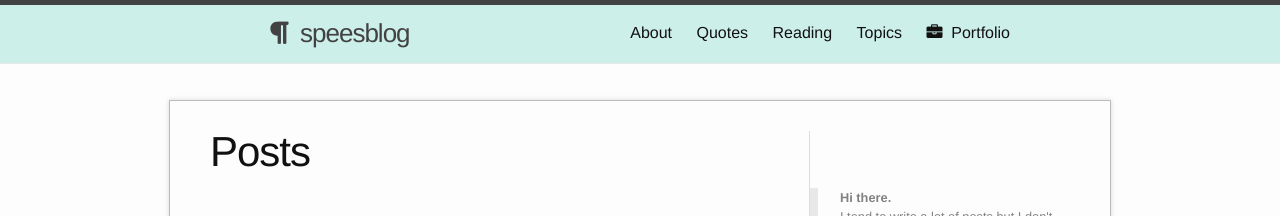
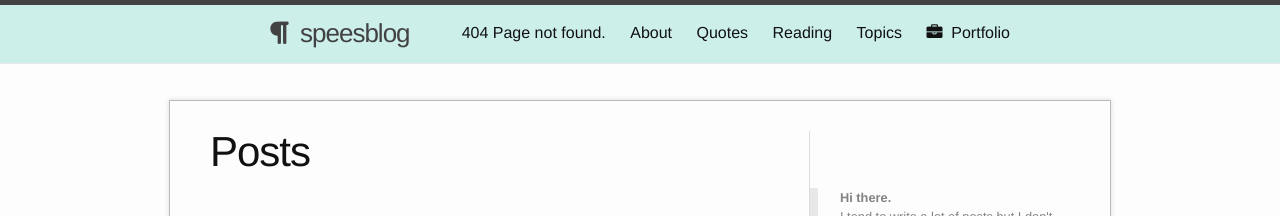
Before and after one commit to shelbyspees/speesblog, a Jekyll site: the page built from index.html, in a window 1280 px wide. Shown: the top 216 px of the page. Built offline with Jekyll 4.4.1, drawn with Linux system fonts in a browser that asks for light colours; nearby versions of some CDN libraries.

Commit message:
Update 404 page

```diff
--- a/404.md
+++ b/404.md
@@ -1,7 +1,7 @@
 ---
+layout: page
+title: 404 Page not found.
 permalink: /404.html
 ---
 
-#404 Page not found.
-
 Sorry, I seem to have sent you the wrong way.
```
